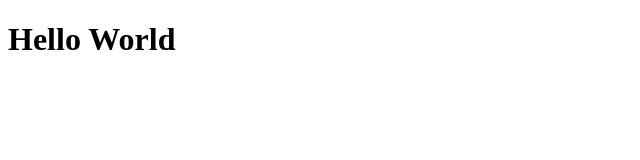
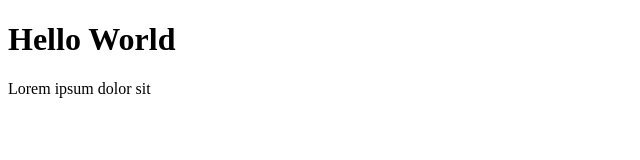
Before and after one commit to GiuseppeLanucara/htmlcss-hello, a plain HTML site: page index.html in a window 1280 px wide. Shown: the whole page, without its empty margins (0-640 px from the left). Drawn offline with Linux system fonts and the light colour scheme.

Commit message:
dato id "sezione2" alla prima sezione, creato un p

```diff
--- a/index.html
+++ b/index.html
@@ -9,8 +9,8 @@
 <body>
     <h1>Hello World</h1>
     <main>
-        <section>
-
+        <section id="sezione2">
+         <p>Lorem ipsum dolor sit</p>
         </section>
         <section>
 
```
